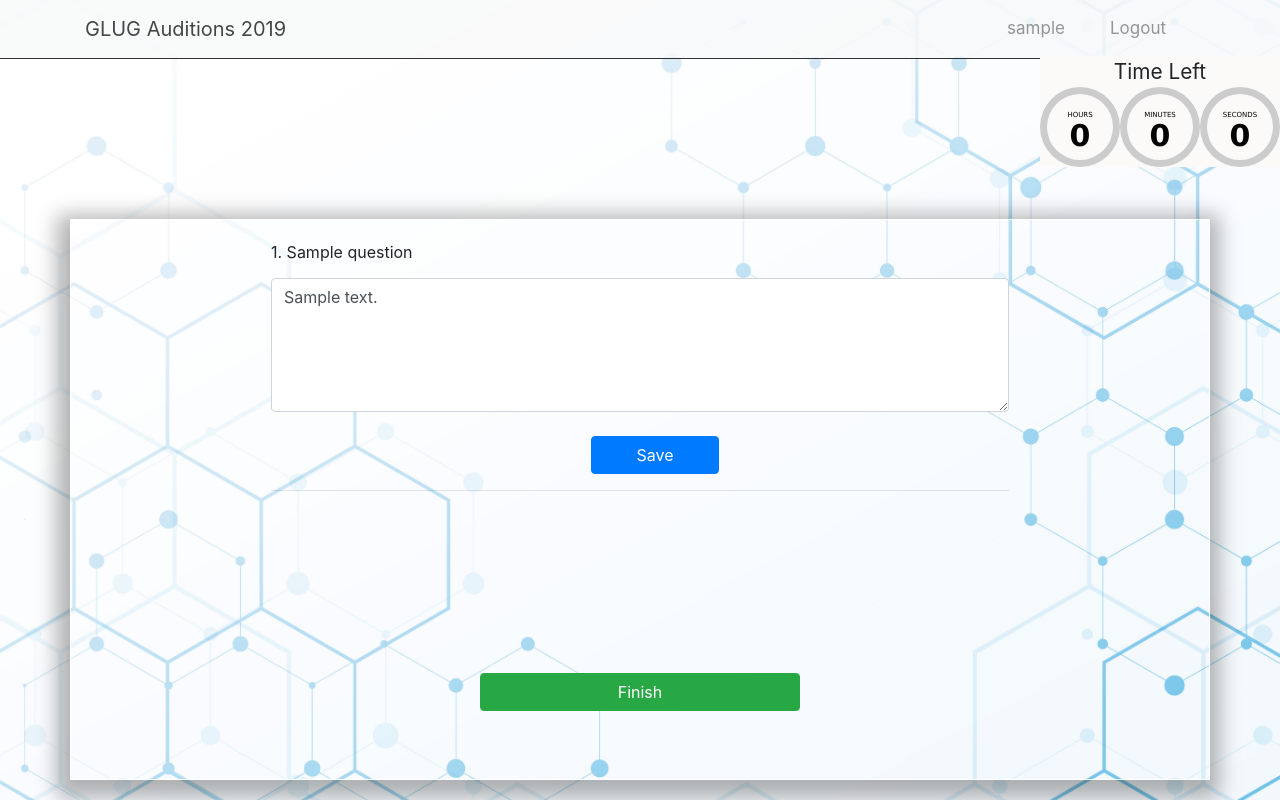
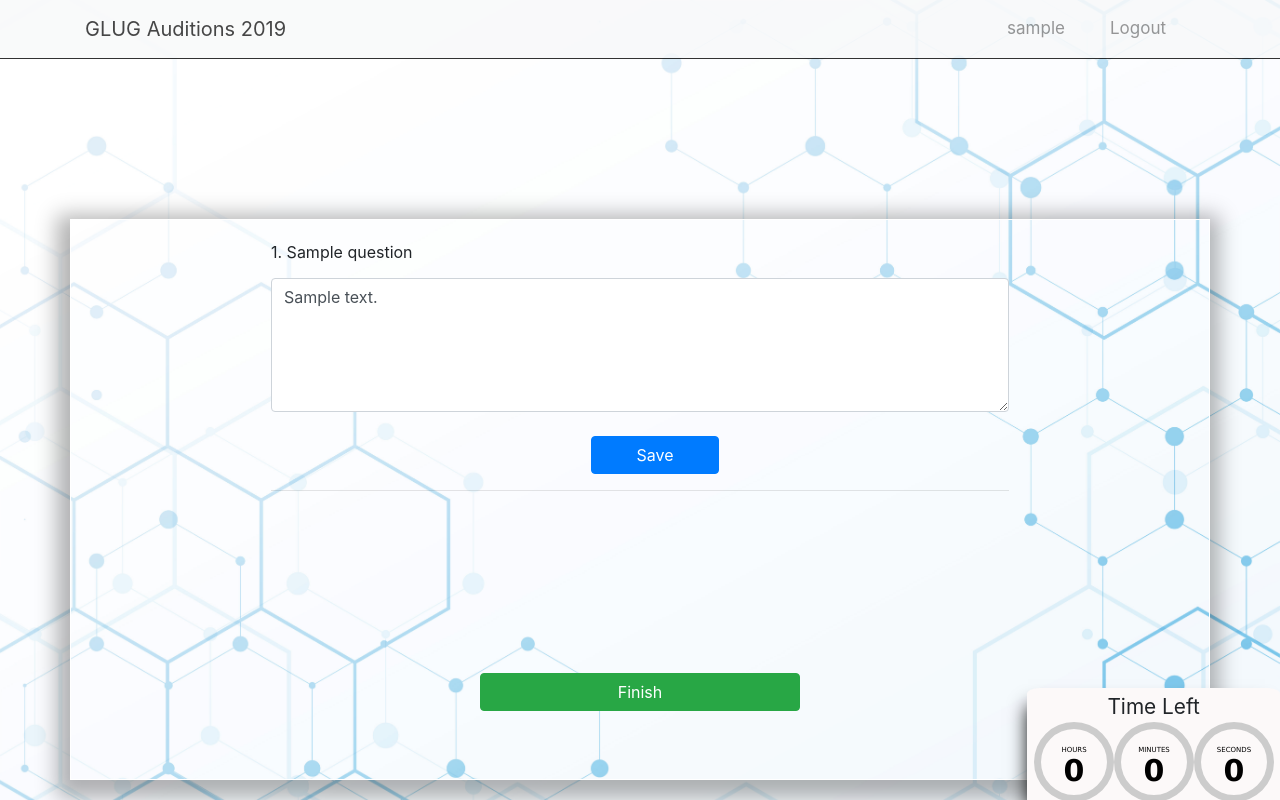
Before and after one commit to lugnitdgp/OnlineTestSuite, a Django app: page /questions/ in a window 1280 px wide. Run offline with Django 3.2, Linux system fonts and the light colour scheme; a user stored in the database is signed in; tables that the repository leaves empty hold one stand-in row (values such as "Sample post"); some libraries are stand-ins or nearby versions.

Commit message:
change timer position to bottom

```diff
--- a/onlinetest/static/onlinetest/css/main.css
+++ b/onlinetest/static/onlinetest/css/main.css
@@ -65,14 +65,16 @@ body {
 #countdown {
     /* for debugging */
     /* border: 2px solid red; */
-    position: absolute;
+    position: fixed;
     z-index:100;
     background: rgb(252, 249, 249);
     top:0;
     right:0;
     opacity: 1;
-    /* padding-top: 3em; */
-    margin-top: 3.5em;
+    padding: 0.2rem 0.4rem 0.2rem 0.4rem;
+    margin-top: 86vh;
+    box-shadow: -7px 10px 18px -8px #000;
+    border-radius: 5%;
 }
 
 #countdown p {
```
